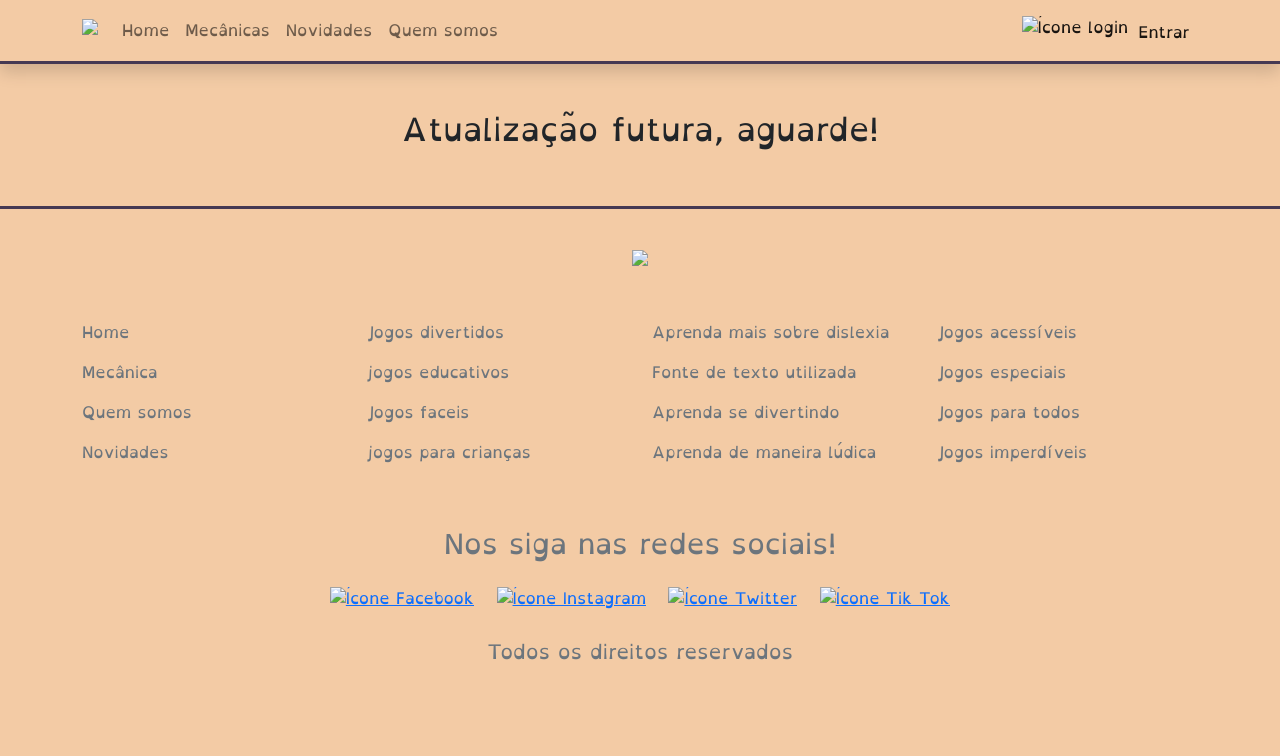
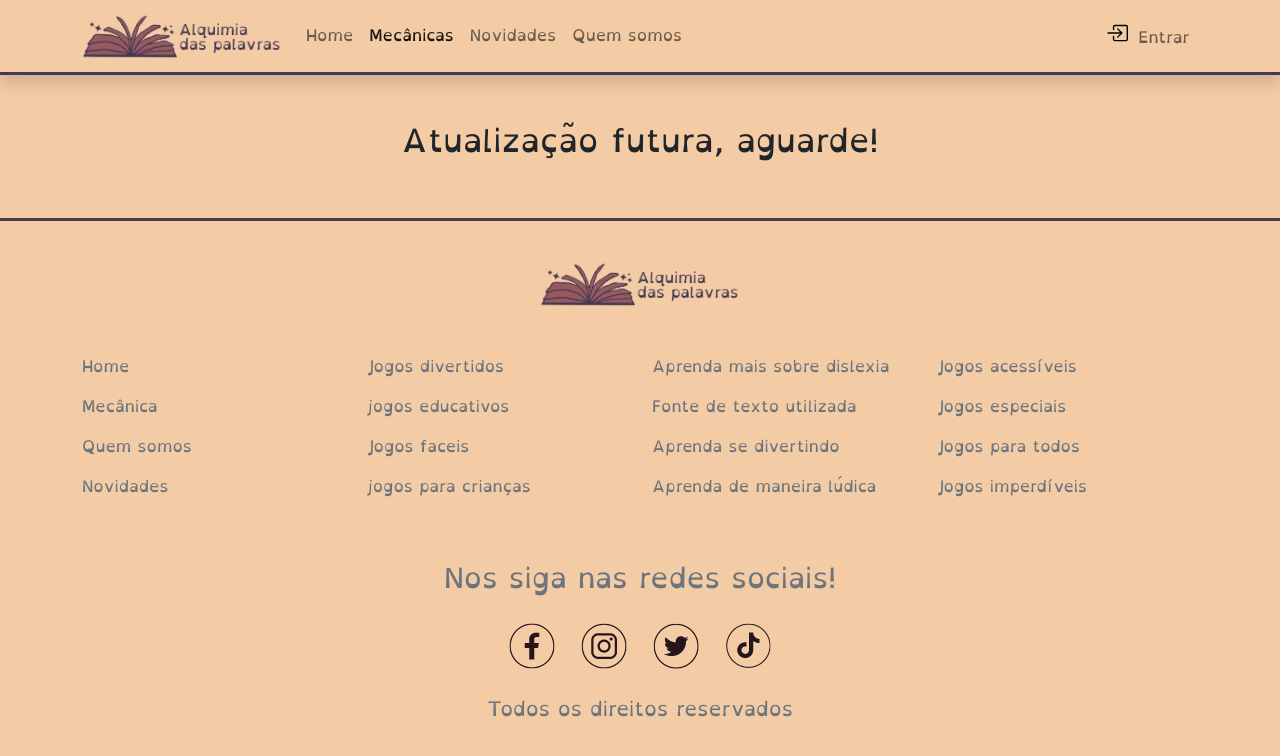
Before and after one commit to lucasinmanuel/alquimia-das-palavras, a plain HTML site: page front-end/pages/login.html in a window 1280 px wide. Drawn offline with nearby package versions, Linux system fonts and the light colour scheme.

Commit message:
fix login apge

```diff
--- a/front-end/pages/login.html
+++ b/front-end/pages/login.html
@@ -1,81 +1,50 @@
 <!DOCTYPE html>
 <html lang="pt-br">
+
 <head>
   <meta charset="UTF-8" />
-    <meta
-      name="viewport"
-      content="width=device-width, initial-scale=1.0, shrink-to-fit=no"
-    />
+  <meta name="viewport" content="width=device-width, initial-scale=1.0, shrink-to-fit=no" />
   <title>Login</title>
 
   <link rel="stylesheet" href="../css/style.css" />
   <link rel="stylesheet" href="../css/media-queries.css" />
-    <link
-      rel="shortcut icon"
-      href="../assets/logos-icons/ícone_entendicio-favicon.png"
-      type="image/x-icon"
-    />
+  <link rel="shortcut icon" href="../images/favicon.ico" type="image/x-icon" />
 
   <!-- Bootstrap CSS v5.2.0-beta1 -->
-    <link
-      rel="stylesheet"
-      href="https://cdn.jsdelivr.net/npm/bootstrap@5.2.0-beta1/dist/css/bootstrap.min.css"
-      integrity="sha384-0evHe/X+R7YkIZDRvuzKMRqM+OrBnVFBL6DOitfPri4tjfHxaWutUpFmBp4vmVor"
-      crossorigin="anonymous"
-    />
+  <link rel="stylesheet" href="https://cdn.jsdelivr.net/npm/bootstrap@5.2.0-beta1/dist/css/bootstrap.min.css"
+    integrity="sha384-0evHe/X+R7YkIZDRvuzKMRqM+OrBnVFBL6DOitfPri4tjfHxaWutUpFmBp4vmVor" crossorigin="anonymous" />
 </head>
 
 <body style="background-color: #f3cba5">
-    <!--Inicio main-->
-    <main class="box">
-      <!--Inicio header-->
-      <header
-        style="border-bottom: 3px solid #453953"
-        class="navbar navbar-expand-lg navbar-light shadow"
-      >
+  <nav style="border-bottom: 3px solid #453953" class="navbar navbar-expand-lg navbar-light shadow">
     <div class="container">
-          <a class="navbar-brand" href="../index.html">
-            <img width="200px" src="../assets/logos-icons/logo.png" />
+      <a class="navbar-brand" href="../.">
+        <img width="200px" src="../images/logos/main-logo.png" alt="main-logo" />
       </a>
-          <button
-            class="navbar-toggler"
-            type="button"
-            data-bs-toggle="collapse"
-            data-bs-target="#navbarNav"
-            aria-controls="navbarNav"
-            aria-expanded="false"
-            aria-label="Toggle navigation"
-          >
+      <button class="navbar-toggler" type="button" data-bs-toggle="collapse" data-bs-target="#navbarNav"
+        aria-controls="navbarNav" aria-expanded="false" aria-label="Toggle navigation">
         <span class="navbar-toggler-icon"></span>
       </button>
-          <div
-            class="collapse navbar-collapse d-lg-flex justify-content-lg-between"
-            id="navbarNav"
-          >
+      <div class="collapse navbar-collapse d-lg-flex justify-content-lg-between" id="navbarNav">
         <ul class="navbar-nav text-center">
           <li class="nav-item">
-                <a class="nav-link" href="../index.html">Home</a>
+            <a class="nav-link" href="../.">Home</a>
           </li>
           <li class="nav-item">
-                <a class="nav-link" href="../pages/mecanicas.html">Mecânicas</a>
+            <a class="nav-link active" href="./mecanicas.html">Mecânicas</a>
           </li>
           <li class="nav-item">
-                <a class="nav-link" href="../pages/novidades.html">Novidades</a>
+            <a class="nav-link" href="./novidades.html">Novidades</a>
           </li>
           <li class="nav-item">
-                <a class="nav-link" href="../pages/quemsomos.html">Quem somos</a>
+            <a class="nav-link" href="./quemsomos.html">Quem somos</a>
           </li>
         </ul>
         <div class="d-flex justify-content-center align-self-center">
           <ul class="navbar-nav">
             <li class="nav-item">
-                  <a class="nav-link active" href="./login.html">
-                    <img
-                      width="22px"
-                      class="me-1 mb-1"
-                      src="../assets/logos-icons/login.svg"
-                      alt="Ícone login"
-                    />
+              <a class="nav-link" href="./login.html">
+                <img width="22px" class="me-1 mb-1" src="../images/icons/icon-login.svg" alt="Ícone login" />
                 Entrar
               </a>
             </li>
@@ -84,8 +53,8 @@
       </div>
     </div>
     <!--container-->
-      </header>
-      <!--Inicio header-->
+  </nav>
+  <main class="box">
 
     <section>
       <div class="container py-5">
@@ -94,187 +63,100 @@
             <h2 class="d-flex justify-content-center align-items-center">Atualização futura, aguarde!</h2>
           </div>
         </div>
-          <!--row-->
       </div>
       <!--container-->
     </section>
-
-      <!--Inicio footer-->
+  </main>
   <footer style="border-top: 3px solid #453953">
     <div class="container py-4">
       <div class="row mt-3">
         <div class="col-12 text-center">
-              <a class="navbar-brand" href="../."
-                ><img src="../assets/logos-icons/logo.png" width="200px"
-              /></a>
+          <a class="navbar-brand" href="../.">
+            <img src="../images/logos/main-logo.png" width="200px" alt="main-logo" />
+          </a>
         </div>
-
-            <!--col-->
       </div>
-
-          <!--row-->
 
       <div class="row mt-5">
         <div class="col-12 col-sm-6 col-xl-3 text-center text-xl-start">
-              <a class="d-block text-muted text-decoration-none mb-3" href="../index.html"
-                >Home</a
-              >
+          <a class="d-block text-muted text-decoration-none mb-3" href="../index.html">Home</a>
 
-              <a class="d-block text-muted text-decoration-none mb-3" href="../pages/mecanicas.html"
-                >Mecânica</a
-              >
+          <a class="d-block text-muted text-decoration-none mb-3" href="../pages/mecanicas.html">Mecânica</a>
 
-              <a class="d-block text-muted text-decoration-none mb-3" href="../pages/quemsomos.html"
-                >Quem somos</a
-              >
+          <a class="d-block text-muted text-decoration-none mb-3" href="../pages/quemsomos.html">Quem somos</a>
 
-              <a class="d-block text-muted text-decoration-none mb-3" href="../pages/novidades.html"
-                >Novidades</a
-              >
+          <a class="d-block text-muted text-decoration-none mb-3" href="../pages/novidades.html">Novidades</a>
         </div>
 
-            <!--col-->
+        <div class="col-12 col-sm-6 col-xl-3 text-center text-xl-start">
+          <a class="d-block text-muted text-decoration-none mb-3" href="#">Jogos divertidos</a>
+
+          <a class="d-block text-muted text-decoration-none mb-3" href="#">jogos educativos</a>
+
+          <a class="d-block text-muted text-decoration-none mb-3" href="#">Jogos faceis</a>
+
+          <a class="d-block text-muted text-decoration-none mb-3" href="#">jogos para crianças</a>
+        </div>
 
         <div class="col-12 col-sm-6 col-xl-3 text-center text-xl-start">
-              <a class="d-block text-muted text-decoration-none mb-3" href="#"
-                >Jogos divertidos</a
-              >
+          <a class="d-block text-muted text-decoration-none mb-3" href="#">Aprenda mais sobre dislexia</a>
 
-              <a class="d-block text-muted text-decoration-none mb-3" href="#"
-                >jogos educativos</a
-              >
+          <a href="https://www.dyslexiefont.com/" target="_blank"
+            class="d-block text-muted text-decoration-none mb-3">Fonte de texto utilizada</a>
 
-              <a class="d-block text-muted text-decoration-none mb-3" href="#"
-                >Jogos faceis</a
-              >
+          <a class="d-block text-muted text-decoration-none mb-3" href="#">Aprenda se divertindo</a>
 
-              <a class="d-block text-muted text-decoration-none mb-3" href="#"
-                >jogos para crianças</a
-              >
+          <a class="d-block text-muted text-decoration-none mb-3" href="#">Aprenda de maneira lúdica</a>
         </div>
 
-            <!--col-->
+        <div class="col-12 col-sm-6 col-xl-3 text-center text-xl-start">
+          <a class="d-block text-muted text-decoration-none mb-3" href="#">Jogos acessíveis</a>
 
-            <div class="col-12 col-sm-6 col-xl-3 text-center text-xl-start">
-              <a class="d-block text-muted text-decoration-none mb-3" href="#"
-                >Aprenda mais sobre dislexia</a
-              >
+          <a class="d-block text-muted text-decoration-none mb-3" href="#">Jogos especiais</a>
 
-              <a
-                href="https://www.dyslexiefont.com/"
-                target="_blank"
-                class="d-block text-muted text-decoration-none mb-3"
-                >Fonte de texto utilizada</a
-              >
+          <a class="d-block text-muted text-decoration-none mb-3" href="#">Jogos para todos</a>
 
-              <a class="d-block text-muted text-decoration-none mb-3" href="#"
-                >Aprenda se divertindo</a
-              >
-
-              <a class="d-block text-muted text-decoration-none mb-3" href="#"
-                >Aprenda de maneira lúdica</a
-              >
+          <a class="d-block text-muted text-decoration-none mb-3" href="#">Jogos imperdíveis</a>
         </div>
 
-            <!--col-->
-
-            <div class="col-12 col-sm-6 col-xl-3 text-center text-xl-start">
-              <a class="d-block text-muted text-decoration-none mb-3" href="#"
-                >Jogos acessíveis</a
-              >
-
-              <a class="d-block text-muted text-decoration-none mb-3" href="#"
-                >Jogos especiais</a
-              >
-
-              <a class="d-block text-muted text-decoration-none mb-3" href="#"
-                >Jogos para todos</a
-              >
-
-              <a class="d-block text-muted text-decoration-none mb-3" href="#"
-                >Jogos imperdíveis</a
-              >
       </div>
-
-            <!--col-->
-          </div>
-
-          <!--row-->
 
       <div class="row">
         <div class="col-12 text-center mt-5">
           <h3 class="text-muted mb-4">Nos siga nas redes sociais!</h3>
 
-              <a
-                href="https://www.facebook.com/"
-                class="d-inline-block mx-2 mb-2"
-                target="_blank"
-                ><img
-                  width="50px"
-                  src="../assets/logos-icons/icon-face.png"
-                  alt="Ícone Facebook"
-                />
+          <a href="https://www.facebook.com/" class="d-inline-block mx-2 mb-2" target="_blank"><img width="50px"
+              src="../images/icons/icon-face.png" alt="Ícone Facebook" />
           </a>
 
-              <a
-                href="https://www.instagram.com/"
-                class="d-inline-block mx-2 mb-2"
-                target="_blank"
-                ><img
-                  width="50px"
-                  src="../assets/logos-icons/icon-insta.png"
-                  alt="Ícone Instagram"
-              /></a>
+          <a href="https://www.instagram.com/" class="d-inline-block mx-2 mb-2" target="_blank"><img width="50px"
+              src="../images/icons/icon-insta.png" alt="Ícone Instagram" /></a>
 
-              <a
-                href="https://twitter.com/"
-                class="d-inline-block mx-2 mb-2"
-                target="_blank"
-                ><img
-                  width="50px"
-                  src="../assets/logos-icons/icon-twitter.png"
-                  alt="Ícone Twitter"
-              /></a>
+          <a href="https://twitter.com/" class="d-inline-block mx-2 mb-2" target="_blank"><img width="50px"
+              src="../images/icons/icon-twitter.png" alt="Ícone Twitter" /></a>
 
-              <a
-                href="https://www.tiktok.com/"
-                class="d-inline-block mx-2 mb-2"
-                target="_blank"
-                ><img
-                  width="50px"
-                  src="../assets/logos-icons/icon-tiktoc.png"
-                  alt="Ícone Tik Tok"
-              /></a>
+          <a href="https://www.tiktok.com/" class="d-inline-block mx-2 mb-2" target="_blank"><img width="50px"
+              src="../images/icons/icon-tiktoc.png" alt="Ícone Tik Tok" /></a>
         </div>
-            <!--col-->
       </div>
-          <!--row-->
 
       <div class="row text-center mt-3">
         <div class="col-12">
           <p class="text-muted fs-5">Todos os direitos reservados</p>
         </div>
-            <!--col-->
       </div>
-          <!--row-->
     </div>
-        <!--container-->
+
   </footer>
-      <!--Fim footer-->
-    </main>
-    <!--Fim Main-->
 
   <!-- Bootstrap JavaScript Libraries -->
-    <script
-      src="https://cdn.jsdelivr.net/npm/@popperjs/core@2.11.5/dist/umd/popper.min.js"
+  <script src="https://cdn.jsdelivr.net/npm/@popperjs/core@2.11.5/dist/umd/popper.min.js"
     integrity="sha384-Xe+8cL9oJa6tN/veChSP7q+mnSPaj5Bcu9mPX5F5xIGE0DVittaqT5lorf0EI7Vk"
-      crossorigin="anonymous"
-    ></script>
+    crossorigin="anonymous"></script>
 
-    <script
-      src="https://cdn.jsdelivr.net/npm/bootstrap@5.2.0-beta1/dist/js/bootstrap.min.js"
+  <script src="https://cdn.jsdelivr.net/npm/bootstrap@5.2.0-beta1/dist/js/bootstrap.min.js"
     integrity="sha384-kjU+l4N0Yf4ZOJErLsIcvOU2qSb74wXpOhqTvwVx3OElZRweTnQ6d31fXEoRD1Jy"
-      crossorigin="anonymous"
-    ></script>
+    crossorigin="anonymous"></script>
 </body>
+
 </html>
```
Lines whose indentation alone changed are shown as unchanged.
